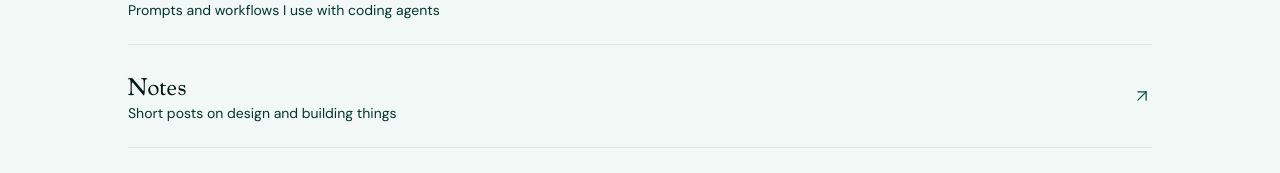
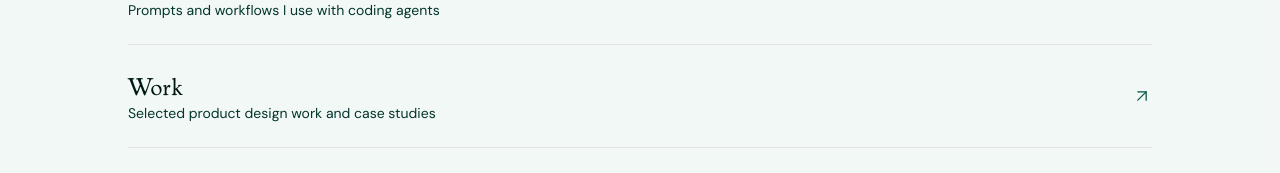
Before and after one commit to bergets/kohl-design, a Next.js app: page / in a window 1280 px wide. Shown: the part 2029-2202 px from the top of the page. Built offline with nearby package versions, Linux system fonts and the light colour scheme.

Commit message:
chore(home): replace Notes with Work in More directory

```diff
--- a/app/page.tsx
+++ b/app/page.tsx
@@ -27,9 +27,9 @@ const DIRECTORY_CHAPTERS: ChapterItem[] = [
     href: "/skills",
   },
   {
-    title: "Notes",
-    subtitle: "Short posts on design and building things",
-    href: "/notes",
+    title: "Work",
+    subtitle: "Selected product design work and case studies",
+    href: "/work",
   },
   {
     title: "About",
```
